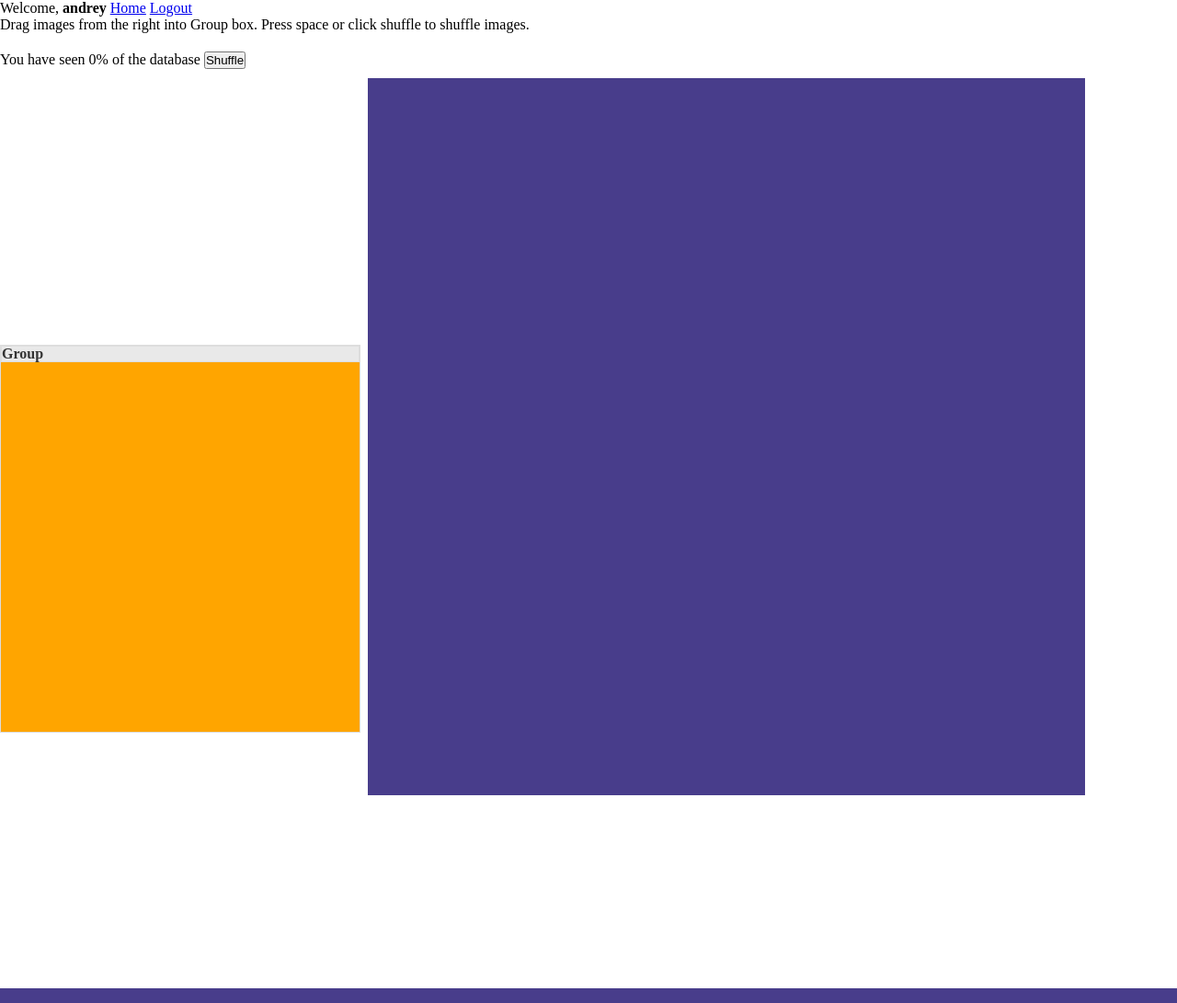
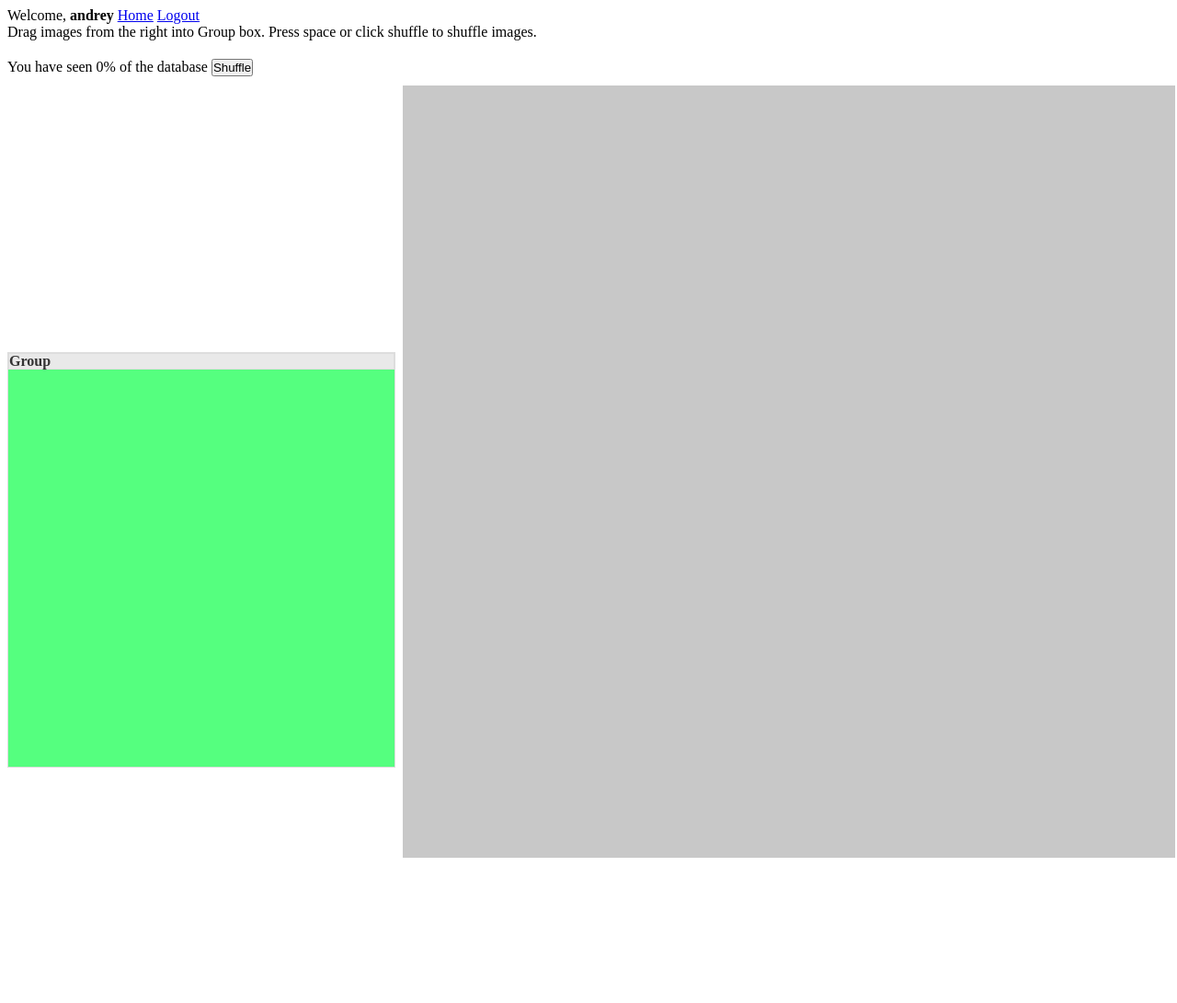
Before and after one commit to andreydung/ViSiProg, a Django app: page /interface/test/ in a window 1280 px wide. Shown: the whole page at 92% size. Run offline with Django 3.2, Linux system fonts and the light colour scheme; a user stored in the database is signed in; parts of the project's set-up code (start-up, migrations or seed data) failed here and were passed over; some libraries are stand-ins or nearby versions.

Commit message:
Support multi resolution monitors

```diff
--- a/interface/static/main.css
+++ b/interface/static/main.css
@@ -1,5 +1,5 @@
 *{
-	margin:0; padding:0;
+	margin:10; padding:0;
 }
 
 .wrapper{
@@ -14,8 +14,8 @@
 	position: absolute;
 	top: 300px; left: 0;
 	bottom: 0;
-	width: 390px; height: 420px;
-	background: orange;
+	width: 420px; height: 450px;
+	background: #55FF7F;
 	display:inline-block;
 }
 
@@ -27,9 +27,9 @@
 #batch {
 	position: absolute;
 	top: 10px; right: 10;
-	bottom:0; left:400px;
-	width: 780px; height: 780px;
-	background: DarkSlateBlue;
+	bottom:0; left:430px;
+	width: 840px; height: 840px;
+	background: #C8C8C8;
 }
 
 .batch li {
@@ -42,3 +42,7 @@
 	display:block;
 	margin:auto;
 }
+
+li {
+	margin: 5px;
+}
--- a/templates/base.html
+++ b/templates/base.html
@@ -2,6 +2,7 @@
 <html>
   <head>
     <meta http-equiv="Content-Type" content="text/html;charset=utf-8" />
+    <meta name="viewport" content="width=device-width, initial-scale=1.0">
     {% block head %}{% endblock %}
   </head>
   <body>
```
Also changed, not shown: db.sqlite3.
